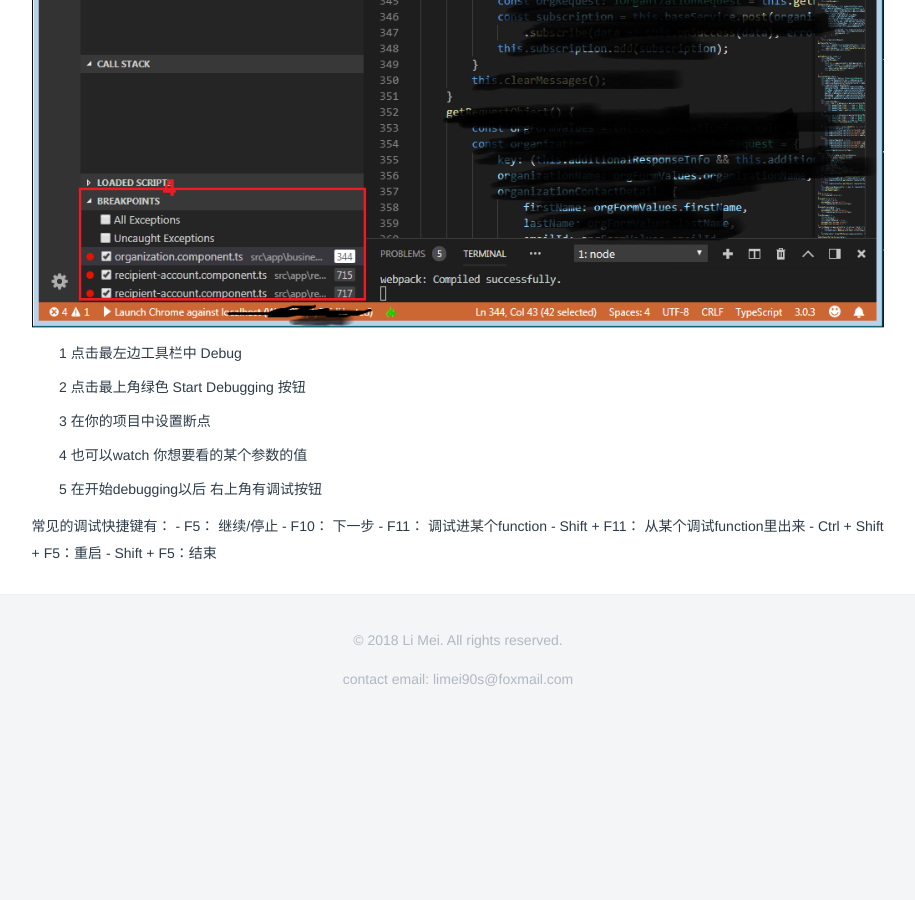
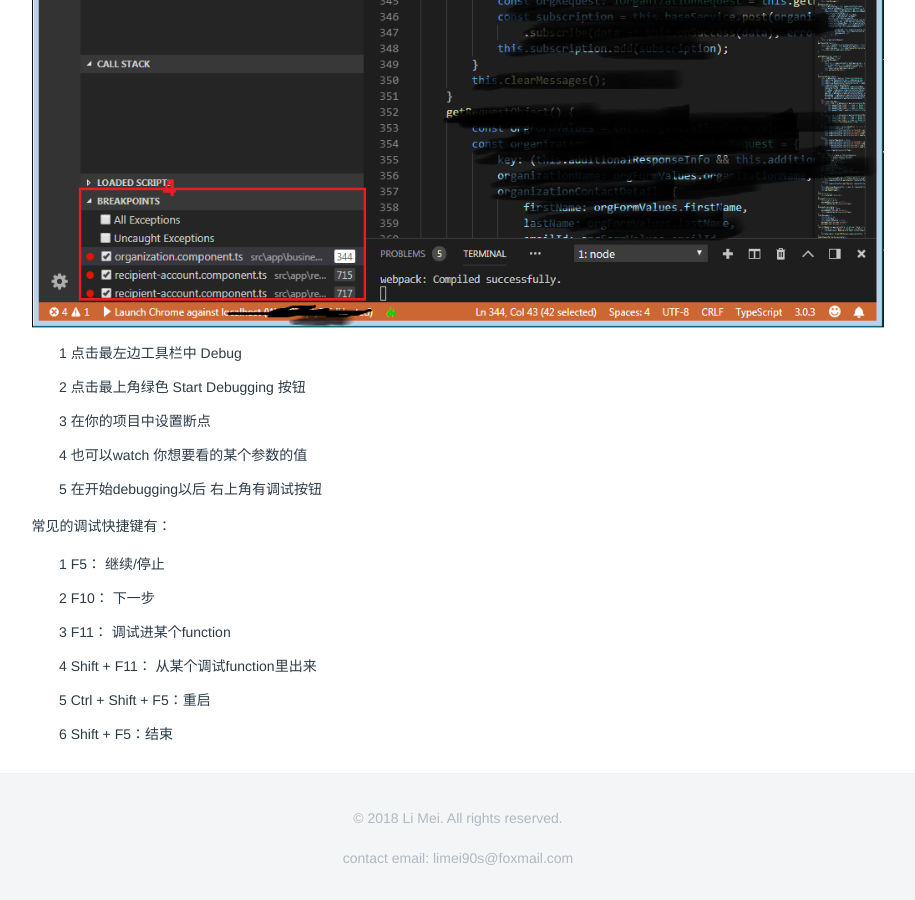
Before and after one commit to LiMeii/LiMeii.github.io, a Jekyll site: the page built from _posts/2018-09-26-vscode-debug.md, in a window 1280 px wide and 900 px high, scrolled down 1853 px. Shown: the whole window, without its empty margins (190-1105 px from the left). Built offline with Jekyll 4.4.1, drawn with Linux system fonts in a browser that asks for light colours; before the commit the page ends 2574 px from its top, so only the background shows below that.

Commit message:
update li display for post

```diff
--- a/_posts/2018-09-26-vscode-debug.md
+++ b/_posts/2018-09-26-vscode-debug.md
@@ -65,9 +65,9 @@ layout: post
 
 
 常见的调试快捷键有：
-    - F5： 继续/停止
-    - F10： 下一步
-    - F11： 调试进某个function
-    - Shift + F11： 从某个调试function里出来
-    - Ctrl + Shift + F5：重启
-    - Shift + F5：结束
+- 1 F5： 继续/停止
+- 2 F10： 下一步
+- 3 F11： 调试进某个function
+- 4 Shift + F11： 从某个调试function里出来
+- 5 Ctrl + Shift + F5：重启
+- 6 Shift + F5：结束
```
Also changed, not shown: _posts/2018-09-24-webpack-bundle-analyzer.md (+2 -2 lines).
